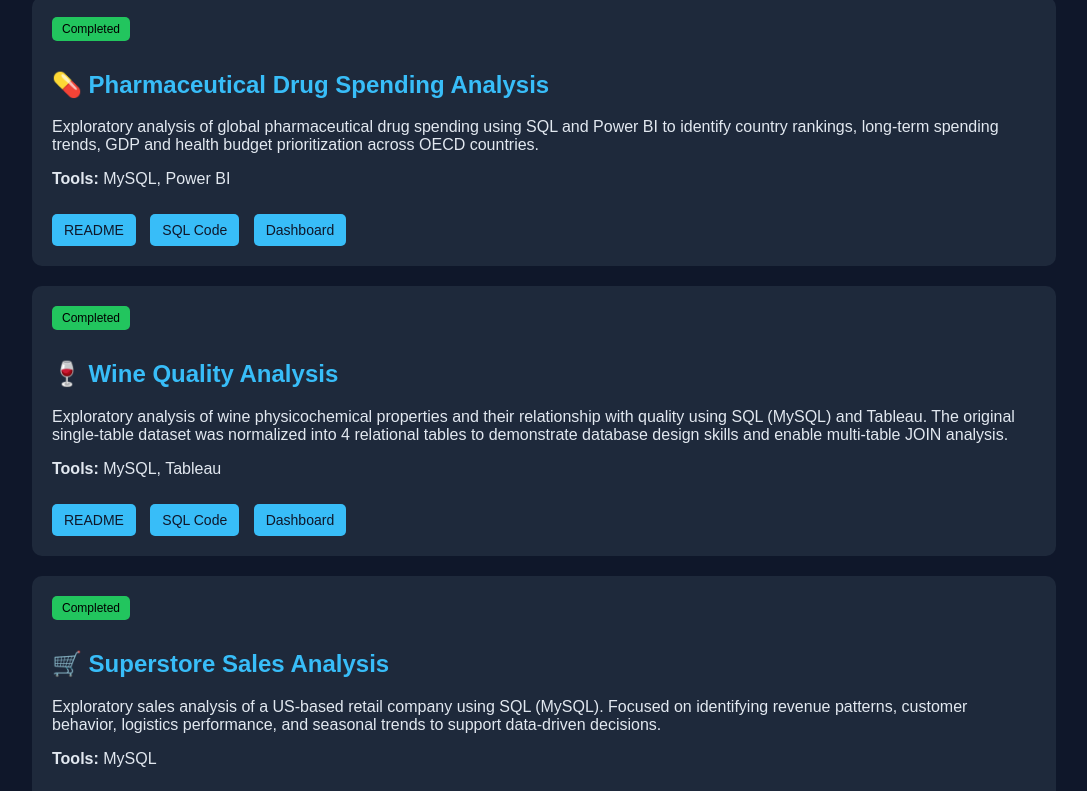
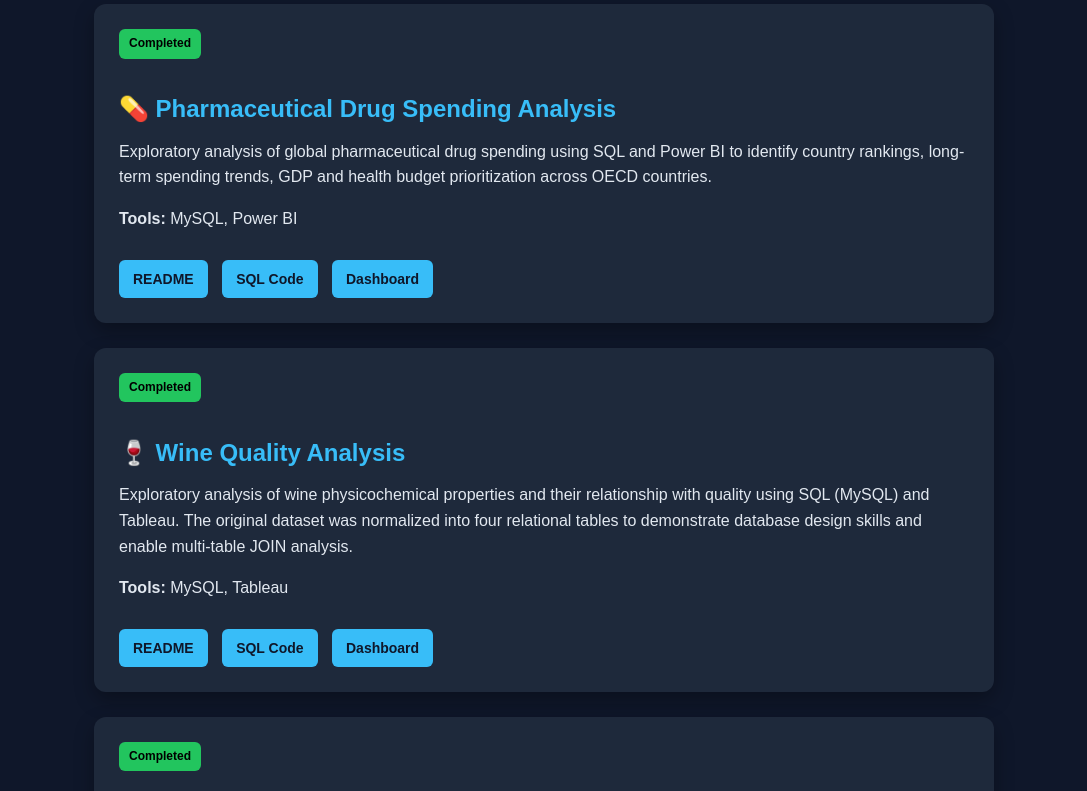
Before and after one commit to SofiaMHernandez/portfolio, a plain HTML site: page index.html in a window 1280 px wide. Shown: the part 445-1236 px from the top of the page, without its empty margins (96-1183 px from the left). Drawn offline with Linux system fonts and the light colour scheme.

Commit message:
Update index.html

```diff
--- a/index.html
+++ b/index.html
@@ -3,43 +3,66 @@
 <head>
 <meta charset="UTF-8">
 <meta name="viewport" content="width=device-width, initial-scale=1.0">
+
 <title>Sofía Hernández Bellone | Data Analyst</title>
 
 <style>
+
 body {
     font-family: Arial, sans-serif;
     margin: 0;
     background-color: #0f172a;
     color: #e2e8f0;
+    line-height: 1.6;
 }
 
 .container {
-            width: 80%;
+    max-width: 900px;
     margin: auto;
-            padding: 40px 0;
+    padding: 40px 20px;
 }
 
 h1, h2 {
     color: #38bdf8;
+    margin-bottom: 10px;
 }
 
 .section {
-            margin-bottom: 60px;
+    margin-bottom: 70px;
+}
+
+.hero {
+    text-align: center;
+    padding: 60px 0;
+}
+
+.hero h1 {
+    font-size: 40px;
+}
+
+.hero h2 {
+    font-weight: normal;
 }
 
 .project {
     background-color: #1e293b;
-            padding: 20px;
-            margin-bottom: 20px;
-            border-radius: 10px;
+    padding: 25px;
+    margin-bottom: 25px;
+    border-radius: 12px;
+    box-shadow: 0 8px 20px rgba(0,0,0,0.3);
+}
+
+.project p {
+    margin-top: 10px;
 }
 
 .badge {
     display: inline-block;
     padding: 5px 10px;
     font-size: 12px;
-            border-radius: 5px;
-            margin-bottom: 10px;
+    border-radius: 6px;
+    margin-bottom: 12px;
+    font-weight: bold;
 }
 
 .complete {
@@ -47,37 +70,34 @@
     color: black;
 }
 
-        .progress {
-            background-color: #facc15;
-            color: black;
+.btn {
+    display: inline-block;
+    margin-top: 12px;
+    margin-right: 10px;
+    padding: 8px 14px;
+    background: #38bdf8;
+    color: #0f172a;
+    border-radius: 6px;
+    font-size: 14px;
+    font-weight: bold;
+    transition: 0.2s;
+}
+
+.btn:hover {
+    background: #0ea5e9;
 }
 
 a {
-            color: #38bdf8;
     text-decoration: none;
 }
 
-        .btn {
-            display: inline-block;
-            margin-top: 10px;
-            margin-right: 10px;
-            padding: 8px 12px;
-            background: #38bdf8;
-            color: #0f172a;
-            border-radius: 5px;
-            font-size: 14px;
+.contact {
+    text-align: center;
 }
 
-        .hero {
-            text-align: center;
-            padding: 80px 0;
-        }
-
-        ul {
-            padding-left: 20px;
-        }
 </style>
 </head>
+
 
 <body>
 
@@ -85,77 +105,107 @@
 
 <!-- HERO -->
 <div class="hero">
+
 <h1>Sofía Hernández Bellone</h1>
+
 <h2>Chemical Engineer | Data Analyst</h2>
+
 <p>
 Focused on turning data into clear, actionable insights to drive better decisions in complex environments.
 </p>
 
 </div>
 
+
 <!-- PROJECTS -->
+
 <div class="section">
+
 <h1>Projects</h1>
 
-        <!-- Proyecto 1 -->
+
+<!-- PROJECT 1 -->
+
 <div class="project">
+
 <div class="badge complete">Completed</div>
+
 <h2>💊 Pharmaceutical Drug Spending Analysis</h2>
+
 <p>
-                Exploratory analysis of global pharmaceutical drug spending using SQL and Power BI
-                to identify country rankings, long-term spending trends, GDP and health budget prioritization
-                across OECD countries.
+Exploratory analysis of global pharmaceutical drug spending using SQL and Power BI to identify country rankings,
+long-term spending trends, GDP and health budget prioritization across OECD countries.
 </p>
 
 <p><strong>Tools:</strong> MySQL, Power BI</p>
 
 <a href="https://github.com/SofiaMHernandez/pharma_analysis/blob/main/README.md" class="btn">README</a>
+
 <a href="https://github.com/SofiaMHernandez/pharma_analysis/blob/main/pharma_analysis.sql" class="btn">SQL Code</a>
+
 <a href="https://raw.githubusercontent.com/SofiaMHernandez/pharma_analysis/main/dashboard_pharma.png" class="btn" target="_blank">Dashboard</a>
-
 
 </div>
 
-        <!-- Proyecto 2 -->
+
+<!-- PROJECT 2 -->
+
 <div class="project">
+
 <div class="badge complete">Completed</div>
+
 <h2>🍷 Wine Quality Analysis</h2>
+
 <p>
-        Exploratory analysis of wine physicochemical properties and their relationship
-        with quality using SQL (MySQL) and Tableau. The original single-table dataset
-        was normalized into 4 relational tables to demonstrate database design skills
-        and enable multi-table JOIN analysis.
+Exploratory analysis of wine physicochemical properties and their relationship with quality using SQL (MySQL)
+and Tableau. The original dataset was normalized into four relational tables to demonstrate database design
+skills and enable multi-table JOIN analysis.
 </p>
 
 <p><strong>Tools:</strong> MySQL, Tableau</p>
 
 <a href="https://github.com/SofiaMHernandez/wine_analysis/blob/main/README.md" class="btn">README</a>
+
 <a href="https://github.com/SofiaMHernandez/wine_analysis/blob/main/wine_analysis.sql" class="btn">SQL Code</a>
+
 <a href="https://public.tableau.com/app/profile/sofia.hernandez.bellone/viz/WineQualityAnalysisDashboard_17755841219410/Dashboard1" class="btn" target="_blank">Dashboard</a>
+
 </div>
 
-        <!-- Proyecto 3 -->
+
+<!-- PROJECT 3 -->
+
 <div class="project">
+
 <div class="badge complete">Completed</div>
+
 <h2>🛒 Superstore Sales Analysis</h2>
+
 <p>
-                Exploratory sales analysis of a US-based retail company using SQL (MySQL).
-                Focused on identifying revenue patterns, customer behavior, logistics performance,
-                and seasonal trends to support data-driven decisions.
+Exploratory sales analysis of a US-based retail company using SQL (MySQL). Focused on identifying revenue patterns,
+customer behavior, logistics performance, and seasonal trends to support data-driven decisions.
 </p>
 
 <p><strong>Tools:</strong> MySQL</p>
 
 <a href="https://github.com/SofiaMHernandez/sql-sales-analysis/blob/main/README.md" class="btn">README</a>
+
 <a href="https://github.com/SofiaMHernandez/sql-sales-analysis/blob/main/queries.sql" class="btn">SQL Code</a>
+
 </div>
 
+
+<!-- PROJECT 4 -->
+
 <div class="project">
+
 <div class="badge complete">Completed</div>
+
 <h2>💰 Personal Finance Dashboard</h2>
+
 <p>
-        Interactive Excel dashboard designed to track personal income, expenses, and savings.
-        It enables clear visualization of spending patterns and supports better financial decision-making.
+Interactive Excel dashboard designed to track personal income, expenses, and savings. It enables clear visualization
+of spending patterns and supports better financial decision-making.
 </p>
 
 <p><strong>Tools:</strong> Excel</p>
@@ -169,15 +219,18 @@
 </div>
 
 
+<!-- CONTACT -->
 
+<div class="section contact">
 
-    <!-- CONTACT -->
-    <div class="section">
 <h1>Contact</h1>
+
 <p>Email: hernandezsofiam@yahoo.com</p>
+
 <p>
-            <a href="https://www.linkedin.com/in/sofia-hernandez-bellone/?locale=en-US">LinkedIn</a>
+<a href="https://www.linkedin.com/in/sofia-hernandez-bellone/?locale=en-US" class="btn">LinkedIn</a>
 </p>
+
 </div>
 
 </div>
```
Lines whose indentation alone changed are shown as unchanged.
